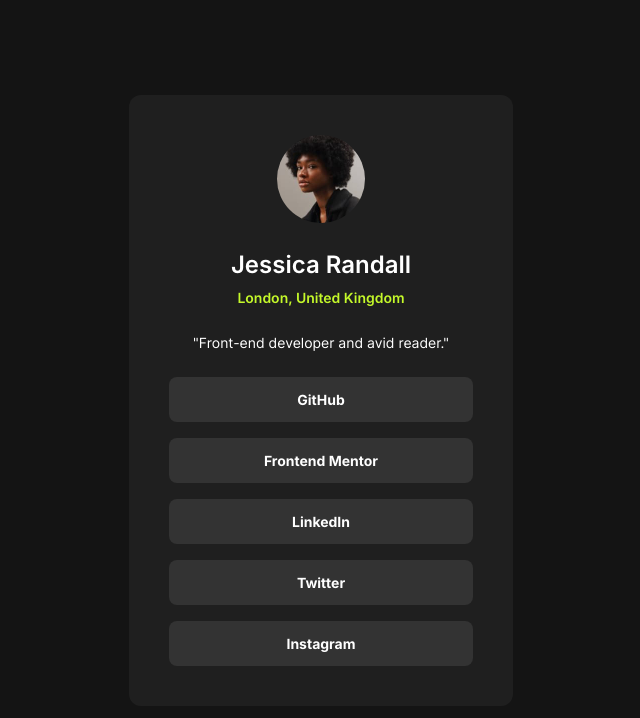
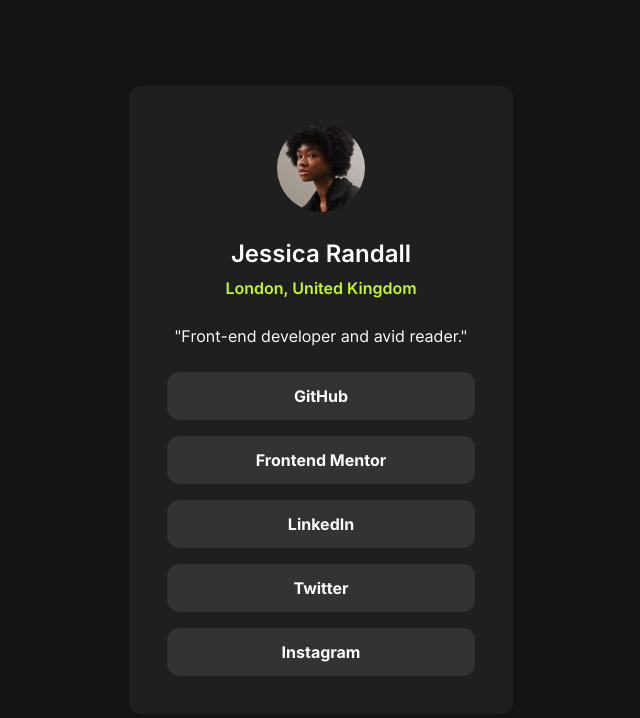
Before and after one commit to frontend-en/social-links-profile, a plain HTML site: page index.html in a window 1280 px wide. Shown: the whole page, without its empty margins (319-959 px from the left). Drawn offline with Linux system fonts and the light colour scheme.

Commit message:
Add fix whith Grace

```diff
--- a/index.html
+++ b/index.html
@@ -1,5 +1,6 @@
 <!DOCTYPE html>
 <html lang="en">
+
 <head>
   <meta charset="UTF-8">
   <meta name="viewport" content="width=device-width, initial-scale=1.0"> <!-- displays site properly based on user's device -->
@@ -9,21 +10,23 @@
 </head>
 
 <body>
-  <article aria-labelledby="article" class="card">
-    <img src="./assets/images/avatar-jessica.jpeg" alt="avatar Jessica Randall" class="card__image">
+  <main>
+    <article aria-labelledby="cardTitle" class="card">
+      <img src="./assets/images/avatar-jessica.jpeg" alt="avatar Jessica Randall" class="card__image">
       <hgroup class="card__header">
-        <h2 class="card__title">Jessica Randall</h2>
+        <h2 id="cardTitle" class="card__title">Jessica Randall</h2>
         <p class="card__subtitle">London, United Kingdom</p>
         <p class="card__life-position">"Front-end developer and avid reader."</p>
       </hgroup>
-      <div class="card__links">
-        <a role="link" href="#" class="card__link">GitHub</a>
-        <a role="link" href="#" class="card__link">Frontend Mentor</a>
-        <a role="link" href="#" class="card__link">LinkedIn</a>
-        <a role="link" href="#" class="card__link">Twitter</a>
-        <a role="link" href="#" class="card__link">Instagram</a>
-      </div>
-  </article>
+      <ul class="card__links">
+        <li><a href="#">GitHub</a></li>
+        <li><a href="#">Frontend Mentor</a></li>
+        <li><a href="#">LinkedIn</a></li>
+        <li><a href="#">Twitter</a></li>
+        <li><a href="#">Instagram</a></li>
+      </ul>
+    </article>
+  </main>
 </body>
 
 </html>
--- a/styles/fonts.css
+++ /dev/null
@@ -1,21 +0,0 @@
-@font-face {
-  font-family: "Inter";
-  src: local("Inter"),
-    local("Inter"),
-    url("../assets/fonts/static/Inter-Regular.ttf") format("TrueType");
-  font-weight: 400;
-}
-@font-face {
-  font-family: "Inter SemiBold";
-  src: local("Inter-SemiBold"),
-    local("Inter-SemiBold"),
-    url("../assets/fonts/static/Inter-SemiBold.ttf") format("TrueType");
-  font-weight: 600;
-}
-@font-face {
-  font-family: "Inter Bold";
-  src: local("Inter-Bold"),
-    local("Inter-Bold"),
-    url("../assets/fonts/static/Inter-Bold.ttf") format("TrueType");
-  font-weight: 700;
-}
--- a/styles/reset.css
+++ /dev/null
@@ -1,79 +0,0 @@
-/* https://piccalil.li/blog/a-modern-css-reset */
-
-/* Box sizing rules */
-*,
-*::before,
-*::after {
-  box-sizing: border-box;
-}
-
-/* Remove default margin */
-body,
-h1,
-h2,
-h3,
-h4,
-p,
-figure,
-blockquote,
-dl,
-dd {
-  margin: 0;
-}
-
-/* Remove list styles on ul, ol elements with a list role, which suggests default styling will be removed */
-ul[role='list'],
-ol[role='list'] {
-  list-style: none;
-}
-a {
-  text-decoration: none;
-}
-
-/* Set core root defaults */
-html:focus-within {
-  scroll-behavior: smooth;
-}
-
-/* Set core body defaults */
-body {
-  min-height: 100vh;
-  text-rendering: optimizeSpeed;
-  line-height: 1.5;
-}
-
-/* A elements that don't have a class get default styles */
-a:not([class]) {
-  text-decoration-skip-ink: auto;
-}
-
-/* Make images easier to work with */
-img,
-picture {
-  max-width: 100%;
-  display: block;
-}
-
-/* Inherit fonts for inputs and buttons */
-input,
-button,
-textarea,
-select {
-  font: inherit;
-}
-
-/* Remove all animations, transitions and smooth scroll for people that prefer not to see them */
-@media (prefers-reduced-motion: reduce) {
-  html:focus-within {
-   scroll-behavior: auto;
-  }
-
-  *,
-  *::before,
-  *::after {
-    animation-duration: 0.01ms !important;
-    animation-iteration-count: 1 !important;
-    transition-duration: 0.01ms !important;
-    scroll-behavior: auto !important;
-  }
-}
--- a/styles/style.css
+++ b/styles/style.css
@@ -1,46 +1,136 @@
-@import url('./fonts.css');
-@import url('./reset.css');
+@font-face {
+  font-family: "Inter";
+  src: local("Inter"), local("Inter"), url("../assets/fonts/static/Inter-Regular.ttf") format("TrueType");
+  font-weight: 400;
+}
+@font-face {
+  font-family: "Inter SemiBold";
+  src: local("Inter-SemiBold"), local("Inter-SemiBold"), url("../assets/fonts/static/Inter-SemiBold.ttf") format("TrueType");
+  font-weight: 600;
+}
+@font-face {
+  font-family: "Inter Bold";
+  src: local("Inter-Bold"), local("Inter-Bold"), url("../assets/fonts/static/Inter-Bold.ttf") format("TrueType");
+  font-weight: 700;
+}
+/* https://piccalil.li/blog/a-modern-css-reset */
+/* Box sizing rules */
+*,
+*::before,
+*::after {
+  box-sizing: border-box;
+}
 
+/* Remove default margin */
+body,
+h1,
+h2,
+h3,
+h4,
+p,
+figure,
+blockquote,
+dl,
+dd {
+  margin: 0;
+}
+
+/* Remove list styles on ul, ol elements with a list role, which suggests default styling will be removed */
+ul[role=list],
+ol[role=list] {
+  list-style: none;
+}
+
+a {
+  text-decoration: none;
+}
+
+/* Set core root defaults */
+html:focus-within {
+  scroll-behavior: smooth;
+}
+
+/* Set core body defaults */
+body {
+  min-height: 100vh;
+  text-rendering: optimizeSpeed;
+  line-height: 1.5;
+}
+
+/* A elements that don't have a class get default styles */
+a:not([class]) {
+  text-decoration-skip-ink: auto;
+}
+
+/* Make images easier to work with */
+img,
+picture {
+  max-width: 100%;
+  display: block;
+}
+
+/* Inherit fonts for inputs and buttons */
+input,
+button,
+textarea,
+select {
+  font: inherit;
+}
+
+ul {
+  padding: 0;
+  margin: 0;
+}
+
+li {
+  list-style: none;
+}
+
+/* Remove all animations, transitions and smooth scroll for people that prefer not to see them */
+@media (prefers-reduced-motion: reduce) {
+  html:focus-within {
+    scroll-behavior: auto;
+  }
+  *,
+  *::before,
+  *::after {
+    animation-duration: 0.01ms !important;
+    animation-iteration-count: 1 !important;
+    transition-duration: 0.01ms !important;
+    scroll-behavior: auto !important;
+  }
+}
 :root {
   font-family: "Inter", sans-serif;
-  font-size: 62.5%;
-  --ident-xxl: 4.0rem;
-  --ident-xl: 2.4rem;
-  --ident-md: 1.6rem;
-  --ident-xs: 1.2rem;
-  --ident-xxs: 0.4rem;
-  --desc-width: 1440px;
-  --mobile-width: 375px;
-  --heading-font: 2.4rem;
-  --paragraph: 1.4rem;
-	--black: hsl(0, 0%, 8%);
-	--dark-grey: hsl(0, 0%, 12%);
-	--grey: hsl(0, 0%, 20%);
-	--white: hsl(0, 0%, 100%);
-	--neon-green: #c4f82a;
 }
 
 body {
   display: flex;
+  align-items: center;
+  background-color: hsl(0, 0%, 8%);
+}
+
+main {
+  display: flex;
   justify-content: center;
-  align-items: center;
-  background-color: var(--black);
+  width: 100%;
+  padding: 0 20px;
 }
 
 .card {
-  border-radius: 12px;
-  background-color: var(--dark-grey);
-  padding: clamp(1.5rem, 1.5rem + 2vw, 4rem);
-  min-width: 327px;
-  width: clamp(327px, 38vw, 384px);
-  max-width: 384px;
+  border-radius: 0.75rem;
+  background-color: hsl(0, 0%, 12%);
+  max-width: 24rem;
+  width: 100%;
+  padding: clamp(1.5rem, 1.1479rem + 1.5023vi, 2.5rem);
 }
+
 .card__image {
-  width: 8.8rem;
-  height: 8.8rem;
+  width: 5.5rem;
+  height: 5.5rem;
   border-radius: 50%;
   margin: 0 auto;
-  margin-bottom: var(--ident-xl);
+  margin-bottom: 1.5rem;
 }
 
 .card__header {
@@ -49,41 +139,46 @@
 
 .card__title {
   font-family: "Inter SemiBold";
-  font-size: var(--heading-font);
-  color: var(--white);
-  margin-bottom: var(--ident-xxs);
+  color: hsl(0, 0%, 100%);
+  margin-bottom: 0.25rem;
 }
+
 .card__subtitle {
   font-family: "Inter SemiBold";
-  font-size: var(--paragraph);
-  color: var(--neon-green);
-  margin-bottom: var(--ident-xl);
+  color: #c4f82a;
+  margin-bottom: 1.5rem;
 }
+
 .card__life-position {
   font-family: "Inter";
-  font-size: var(--paragraph);
-  color: var(--white);
-  margin-bottom: var(--ident-xl);
+  color: hsl(0, 0%, 100%);
+  margin-bottom: 1.5rem;
 }
+
 .card__links {
   display: flex;
   flex-direction: column;
-  gap: var(--ident-md);
+  gap: 1rem;
 }
-.card__link {
+
+.card__links li {
+  display: flex;
+  gap: 1rem;
+}
+
+.card__links li a {
   font-family: "Inter Bold";
-  color: var(--white);
-  font-size: var(--paragraph);
+  color: hsl(0, 0%, 100%);
   text-align: center;
-  background-color: var(--grey);
-  padding: var(--ident-xs) 0;
+  background-color: hsl(0, 0%, 20%);
+  padding: 0.75rem 0;
   border-radius: 0.8rem;
   transition: all 300ms ease-in-out;
-  max-width: 304px;
+  flex-grow: 1;
 }
 
-.card__link:hover {
-  background-color: var(--neon-green);
-  color: var(--grey);
-  cursor: url('../assets/images/handcursor.png'), auto;
-}
+.card__links li a:hover {
+  background-color: #c4f82a;
+  color: hsl(0, 0%, 20%);
+  cursor: url("../assets/images/handcursor.png") 5 5, auto;
+}/*# sourceMappingURL=style.css.map */
```
Also changed, not shown: 1 other file.
